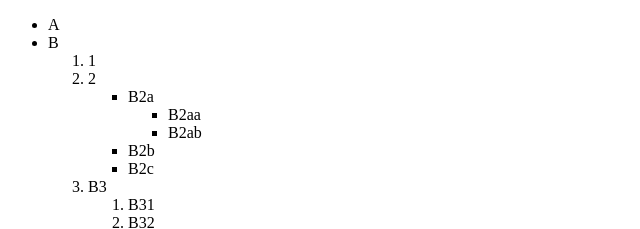
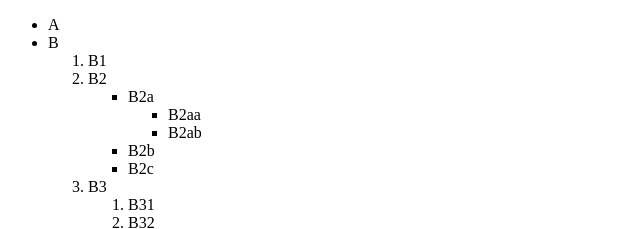
Before and after one commit to kscar41/kscar41.github.io, a plain HTML site: page index.html in a window 1280 px wide. Shown: the top 229 px of the page, 0-640 px from the left. Drawn offline with Linux system fonts and the light colour scheme.

Commit message:
nested list

```diff
--- a/index.html
+++ b/index.html
@@ -11,8 +11,8 @@
     <li>A</li>
     <li>B</li>
         <ol>
-        <li>1</li>
-        <li>2</li>
+        <li>B1</li>
+        <li>B2</li>
             <ul>
             <li>B2a</li>
                 <ul>
```
